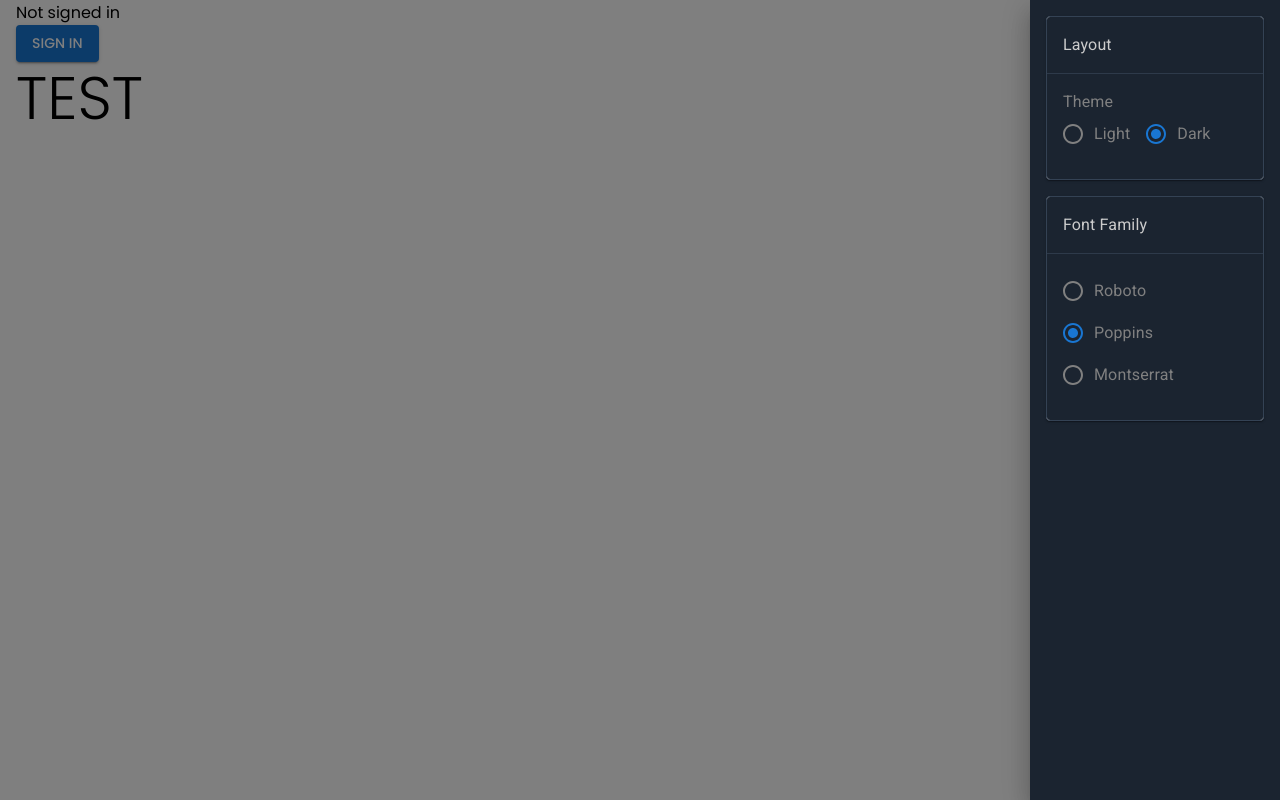
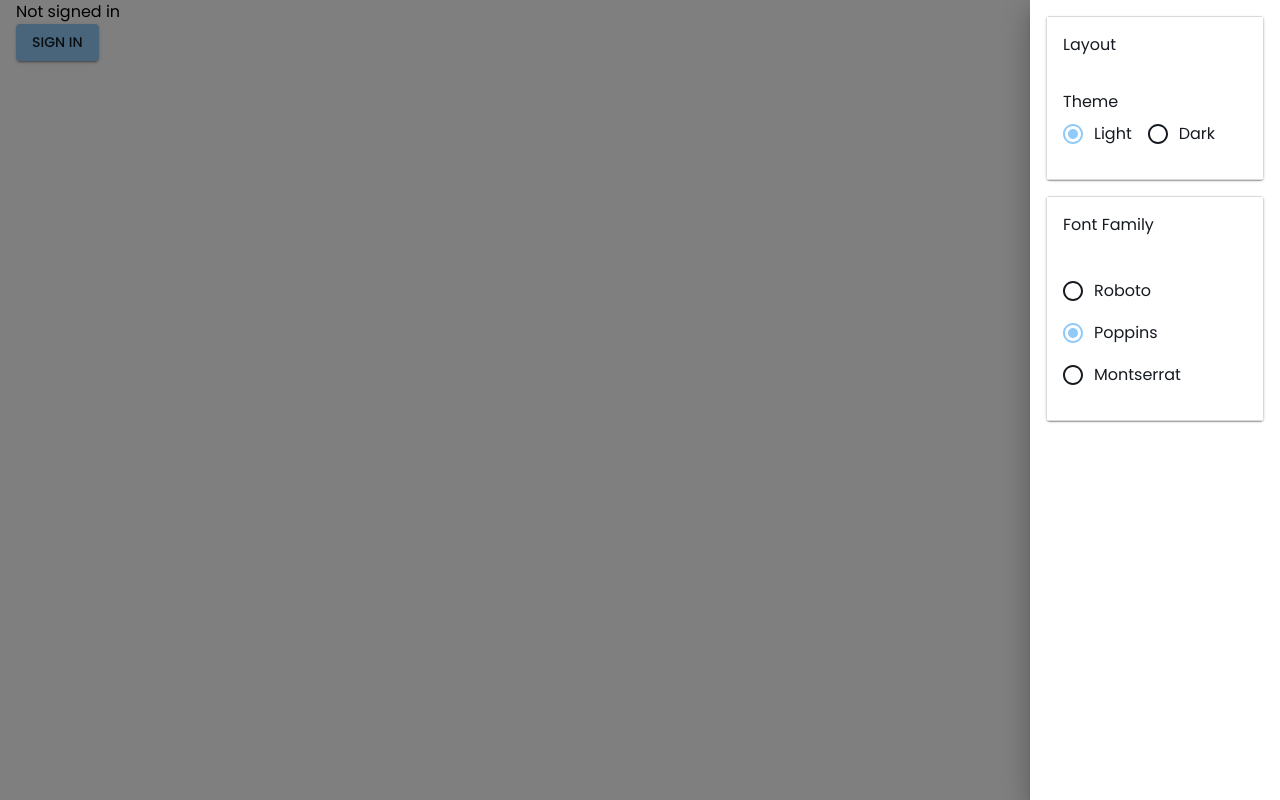
Before and after one commit to mrjaysonwong/nextauth, a Next.js app: page / in a window 1280 px wide. Both pictures are taken after a click on the button "Live Customize". Built offline with nearby package versions, Linux system fonts and the light colour scheme; no server answers.

Commit message:
add theme

```diff
--- a/components/Layout/MainContainer/index.js
+++ b/components/Layout/MainContainer/index.js
@@ -1,16 +1,17 @@
 import { styled } from '@mui/system';
 import { Box } from '@mui/material';
 
-const StyledBox = styled(Box)({
+// const StyledBox = styled(Box)({
+//   padding: '0 1rem',
+//   minHeight: '100vh',
+// });
+const StyledBox = styled(Box)(({ theme }) => ({
   padding: '0 1rem',
-  height: '100vh',
-});
-5;
+  minHeight: '100vh',
+  backgroundColor: theme === 'dark' ? '#161b22' : '#fff',
+  color: theme === 'dark' ? '#fff' : '#000',
+}));
 
-export default function MainContainer({ children }) {
-  return (
-    <>
-      <StyledBox>{children}</StyledBox>
-    </>
-  );
+export default function MainContainer({ children, theme }) {
+  return <StyledBox theme={theme}>{children}</StyledBox>;
 }
--- a/components/Layout/SettingsDrawer/Cards/CardOne/index.js
+++ b/components/Layout/SettingsDrawer/Cards/CardOne/index.js
@@ -13,7 +13,11 @@ import {
   StyledRadio,
 } from '../../StyledComponents';
 
-export default function CardOne({ themeMode, handleChangeTheme }) {
+export default function CardOne({
+  themeMode,
+  handleChangeTheme,
+  setThemeMode,
+}) {
   return (
     <StyledBox>
       <CardContent>
@@ -34,11 +38,13 @@ export default function CardOne({ themeMode, handleChangeTheme }) {
               value="light"
               control={<StyledRadio />}
               label="Light"
+              sx={{ color: themeMode === 'light' ? 'inherit' : '' }}
             />
             <FormControlLabel
               value="dark"
               control={<StyledRadio />}
               label="Dark"
+              sx={{ color: themeMode === 'dark' ? 'inherit' : '' }}
             />
           </RadioGroup>
         </FormControl>
--- a/components/Layout/SettingsDrawer/Cards/CardTwo/index.js
+++ b/components/Layout/SettingsDrawer/Cards/CardTwo/index.js
@@ -30,16 +30,19 @@ export default function CardTwo({ font, handleChangeFont }) {
               value="Roboto"
               control={<StyledRadio />}
               label="Roboto"
+              sx={{ color: font === 'Roboto' ? 'inherit' : '' }}
             />
             <FormControlLabel
               value="Poppins"
               control={<StyledRadio />}
               label="Poppins"
+              sx={{ color: font === 'Poppins' ? 'inherit' : '' }}
             />
             <FormControlLabel
               value="Montserrat"
               control={<StyledRadio />}
               label="Montserrat"
+              sx={{ color: font === 'Montserrat' ? 'inherit' : '' }}
             />
           </RadioGroup>
         </FormControl>
--- a/components/Layout/SettingsDrawer/StyledComponents.js
+++ b/components/Layout/SettingsDrawer/StyledComponents.js
@@ -23,27 +23,28 @@ export const StyledIconButton = styled(IconButton)({
 export const StyledDrawerList = styled(List)({
   minHeight: '100vh',
   padding: '1rem',
-  backgroundColor: '#1B2430',
-  ' .MuiPaper-root': { border: '1px solid #344254' },
 });
 
-export const StyledCard = styled(Card)({
+export const StyledCard = styled(Card)(({ theme }) => ({
   ' :not(:last-child)': {
     marginBottom: '1rem',
   },
-});
+  backgroundColor: theme === 'dark' ? '#161b22' : '#fff',
+  color: theme === 'dark' ? '#fff' : '#161b22',
+  border: theme === 'dark' ? '1px solid rgba(128, 128, 128, 0.5)' : '',
+}));
 
 export const StyledDivider = styled(Divider)({
-  backgroundColor: '#344254',
+  backgroundColor: 'inherit',
 });
 
 export const StyledBox = styled(Box)({
-  backgroundColor: '#1B2430',
-  color: 'gray',
+  backgroundColor: 'inherit',
+  border: '1px solid rgba(52, 66, 84, 0.2)',
 });
 
 export const StyledTypography = styled(Typography)({
-  color: '#ccc',
+  color: 'inherit',
 });
 
 export const StyledRadio = styled(Radio)({
--- a/components/Layout/SettingsDrawer/index.js
+++ b/components/Layout/SettingsDrawer/index.js
@@ -8,16 +8,24 @@ import {
 } from './StyledComponents';
 import CardOne from './Cards/CardOne';
 import CardTwo from './Cards/CardTwo';
+import { Tooltip } from '@mui/material';
 
-export default function SettingsDrawer({ font, handleChangeFont }) {
+export default function SettingsDrawer({
+  font,
+  handleChangeFont,
+  themeMode,
+  setThemeMode,
+}) {
   const [state, setState] = useState({
     right: false,
   });
 
-  const [themeMode, setThemeMode] = useState('dark');
+  // const [themeMode, setThemeMode] = useState('dark');
 
   const handleChangeTheme = (event) => {
-    setThemeMode(event.target.value);
+    const theme = event.target.value;
+    setThemeMode(theme);
+    localStorage.setItem('theme', theme);
   };
 
   const toggleDrawer = (anchor, open) => () => {
@@ -25,15 +33,19 @@ export default function SettingsDrawer({ font, handleChangeFont }) {
   };
 
   const list = (anchor) => (
-    <Box sx={{ width: 250 }} onClick={toggleDrawer(anchor, true)}>
+    <Box
+      sx={{ width: 250, bgcolor: themeMode === 'dark' ? '#161b22' : '#fff' }}
+      onClick={toggleDrawer(anchor, true)}
+    >
       <StyledDrawerList>
-        <StyledCard>
+        <StyledCard theme={themeMode}>
           <CardOne
             themeMode={themeMode}
             handleChangeTheme={handleChangeTheme}
+            setThemeMode={setThemeMode}
           />
         </StyledCard>
-        <StyledCard>
+        <StyledCard theme={themeMode}>
           <CardTwo font={font} handleChangeFont={handleChangeFont} />
         </StyledCard>
       </StyledDrawerList>
@@ -42,9 +54,11 @@ export default function SettingsDrawer({ font, handleChangeFont }) {
 
   return (
     <>
-      <StyledIconButton onClick={toggleDrawer('right', true)}>
-        <SettingsIcon />
-      </StyledIconButton>
+      <Tooltip title="Live Customize" placement="bottom" arrow>
+        <StyledIconButton onClick={toggleDrawer('right', true)}>
+          <SettingsIcon />
+        </StyledIconButton>
+      </Tooltip>
 
       <Drawer
         anchor={'right'}
--- a/components/Layout/SettingsIcon/index.js
+++ b/components/Layout/SettingsIcon/index.js
@@ -1,5 +1,6 @@
 import SettingsOutlinedIcon from '@mui/icons-material/SettingsOutlined';
 import { styled, keyframes } from '@mui/system';
+
 
 const spin = keyframes`
 from {
@@ -19,7 +20,9 @@ const RotatedIcon = styled(SettingsOutlinedIcon)({
 export default function SettingsIcon() {
   return (
     <>
-      <RotatedIcon />
+
+        <RotatedIcon />
+
     </>
   );
 }
--- a/pages/_app.js
+++ b/pages/_app.js
@@ -1,29 +1,72 @@
-import { useState } from 'react';
+import { useState, useEffect, useMemo } from 'react';
 import '../styles/globals.css';
 import { createTheme, ThemeProvider } from '@mui/material/styles';
+import useMediaQuery from '@mui/material/useMediaQuery';
 import { SessionProvider } from 'next-auth/react';
 import SettingsDrawer from '@components/Layout/SettingsDrawer';
+import MainContainer from '@components/Layout/MainContainer';
 
 function MyApp({ Component, pageProps: { session, ...pageProps } }) {
   const defaultFont = 'Poppins';
   const [font, setFont] = useState(defaultFont);
 
-  const theme = createTheme({
+  const defaultTheme = 'light';
+  const [themeMode, setThemeMode] = useState(defaultTheme);
+
+  const prefersDarkMode = useMediaQuery(`(prefers-color-scheme: ${themeMode})`);
+
+  // const theme = createTheme({
+  //   typography: {
+  //     fontFamily: `${font}`,
+  //   },
+  // });
+
+  const theme = useMemo(
+    () =>
+      createTheme({
         typography: {
           fontFamily: `${font}`,
         },
-  });
+        palette: {
+          mode: prefersDarkMode ? 'dark' : 'light',
+        },
+      }),
+    [font, prefersDarkMode]
+  );
+
+  useEffect(() => {
+    const storedFont = localStorage.getItem('selectedFont');
+    if (storedFont) {
+      setFont(storedFont);
+    }
+  }, []);
+
+  useEffect(() => {
+    const storedTheme = localStorage.getItem('theme');
+    if (storedTheme) {
+      setThemeMode(storedTheme);
+    }
+  }, []);
 
   const handleChangeFont = (event) => {
-    setFont(event.target.value);
+    const font = event.target.value;
+    setFont(font);
+    localStorage.setItem('selectedFont', font);
   };
 
   return (
     <SessionProvider session={session}>
+      <MainContainer theme={themeMode}>
         <ThemeProvider theme={theme}>
           <Component {...pageProps} />
+          <SettingsDrawer
+            font={font}
+            handleChangeFont={handleChangeFont}
+            themeMode={themeMode}
+            setThemeMode={setThemeMode}
+          />
         </ThemeProvider>
-      <SettingsDrawer font={font} handleChangeFont={handleChangeFont} />
+      </MainContainer>
     </SessionProvider>
   );
 }
--- a/pages/index.js
+++ b/pages/index.js
@@ -7,28 +7,29 @@ export default function Home() {
 
   if (session) {
     return (
-      <MainContainer>
-        Signed in as {session.user.email}
-        <br />
+      <>
+        <Typography variant="body1">
+          Signed in as {session.user.email}
+        </Typography>
+
         <Button
           variant="contained"
           onClick={() => signOut({ callbackUrl: '/' })}
         >
           Sign out
         </Button>
-      </MainContainer>
+      </>
     );
   }
 
   return (
-    <MainContainer>
-      Not signed in
-      <br />
+    <>
+      <Typography variant="body1">Not signed in</Typography>
+
       <Button variant="contained" onClick={() => signIn()}>
         Sign in
       </Button>
       <br />
-      <Typography variant="h2">TEST</Typography>
-    </MainContainer>
+    </>
   );
 }
--- a/styles/globals.css
+++ b/styles/globals.css
@@ -1,6 +1,12 @@
 @import url('https://fonts.googleapis.com/css2?family=Poppins:wght@300;400;500&display=swap');
 @import url('https://fonts.googleapis.com/css2?family=Montserrat:wght@300;400;500&display=swap');
 @import url('https://fonts.googleapis.com/css2?family=Roboto:wght@300;400;500&display=swap');
+
+:root {
+  --color-background: #161b22;
+  --color-shadow: rgba(55, 52, 232, 0.796);
+  --color-border: rgba(128, 128, 128, 0.5);
+}
 
 html,
 body {
@@ -18,7 +24,7 @@ a {
   box-sizing: border-box;
 }
 
-@media (prefers-color-scheme: dark) {
+/* @media (prefers-color-scheme: dark) {
   html {
     color-scheme: dark;
   }
@@ -26,9 +32,4 @@ a {
     color: white;
     background: black;
   }
-}
-
-/* TEST */
-h1 {
-  color: #344254;
-}
+} */
--- /dev/null
+++ b/utils/theme.js
@@ -0,0 +1,4 @@
+export const createCustomTheme = () => {
+    const storedThemeMode = localStorage.getItem('themeMode');
+
+}
```
Lines whose indentation alone changed are shown as unchanged.
